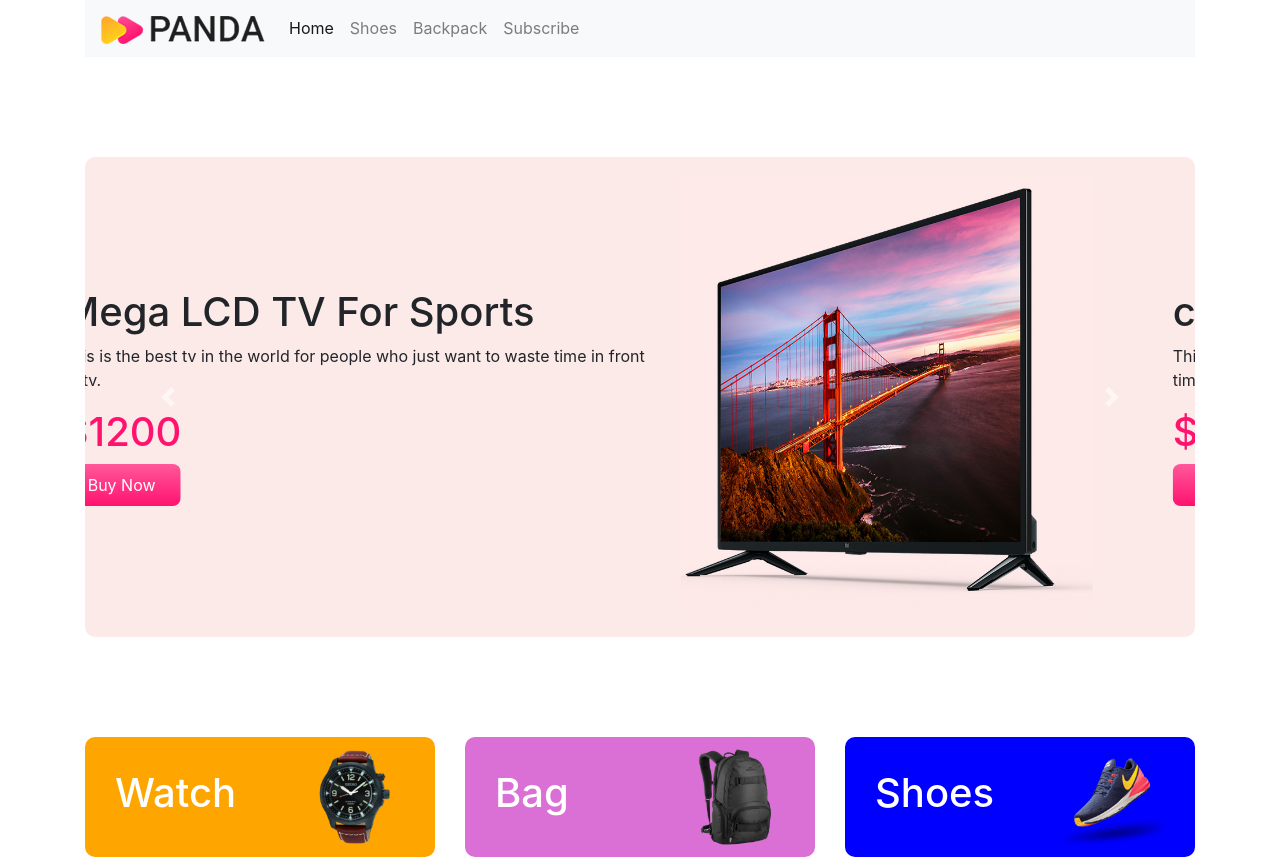
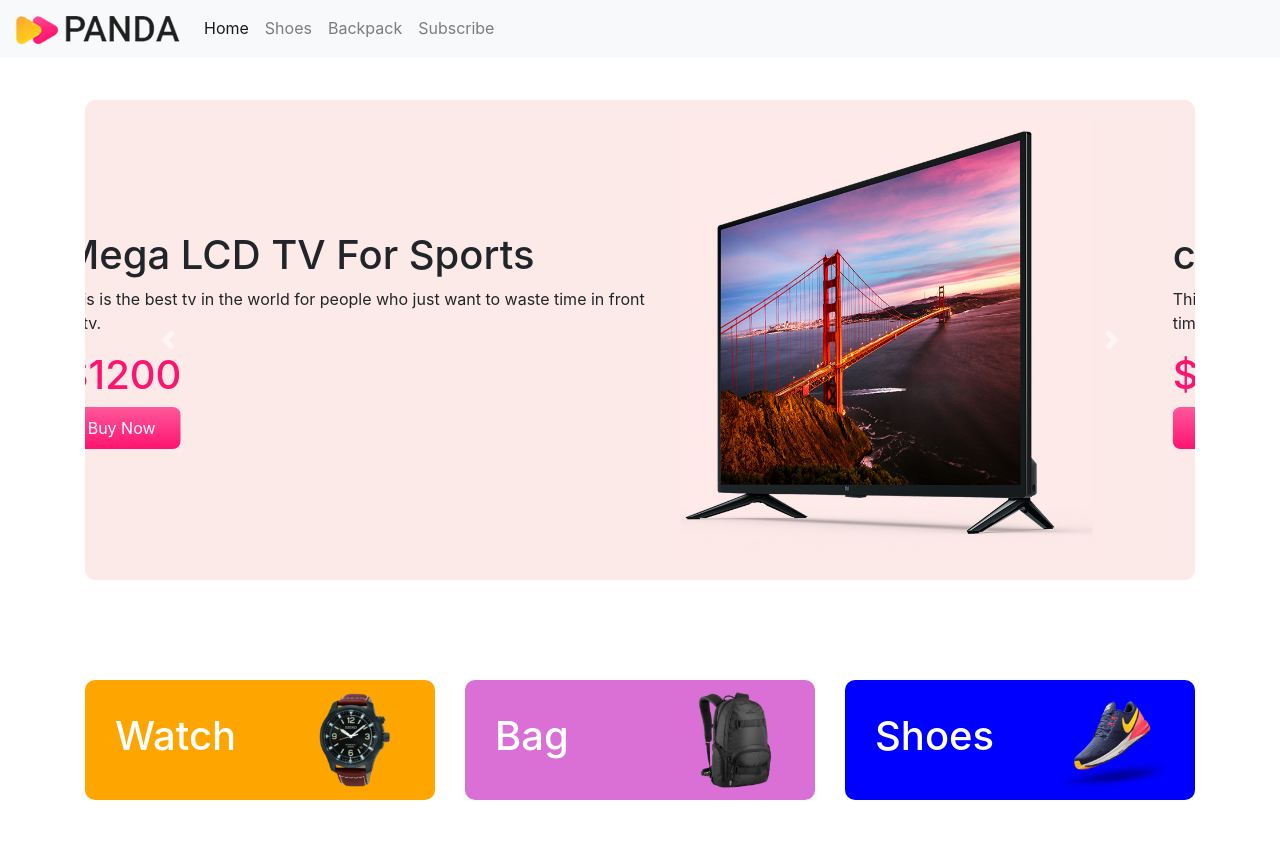
Before and after one commit to mujaddidyzu/panda-commerce-master, a plain HTML site: page index.html in a window 1280 px wide. Shown: the top 860 px of the page. Drawn offline with nearby package versions, Linux system fonts and the light colour scheme.

Commit message:
last updated

```diff
--- a/index.html
+++ b/index.html
@@ -13,7 +13,7 @@
 
 <body>
   <div class="container">
-    <nav class="navbar navbar-expand-lg navbar-light bg-light">
+    <nav class="navbar navbar-expand-lg navbar-light bg-light fixed-top">
       <a class="navbar-brand" href="#">
         <img src="images/logo.png" alt="">
       </a>
```
